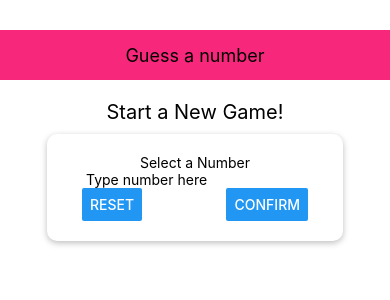
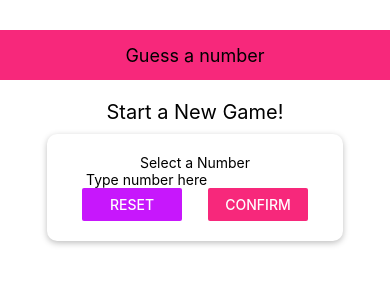
Before and after one commit to Archivaldi/guess-number-app, a React Native app: screen / in a window 390 px wide. Shown: the top 300 px of the page. Built offline with nearby package versions, Linux system fonts and the light colour scheme.

Commit message:
assign constants and buttons styling

```diff
--- a/components/Header.js
+++ b/components/Header.js
@@ -1,5 +1,6 @@
 import React from 'react';
 import { View, Text, StyleSheet } from 'react-native';
+import Colors from '../constants/Colors';
 
 const Header = props => {
     return (
@@ -15,7 +16,7 @@ const styles = StyleSheet.create({
         height: 50,
         paddingTop: 5,
         paddingBottom: 5,
-        backgroundColor: '#f7287b',
+        backgroundColor: Colors.primary,
         alignItems: 'center',
         justifyContent: 'center',
         marginTop: 30
--- /dev/null
+++ b/constants/Colors.js
@@ -0,0 +1,4 @@
+export default {
+    primary: '#f7287b',
+    secondary: '#c717fc'
+};
--- a/screens/StartGameScreen.js
+++ b/screens/StartGameScreen.js
@@ -2,6 +2,7 @@ import React from 'react';
 import {View, StyleSheet, Text, TextInput, Button} from 'react-native';
 
 import Card from '../components/Card';
+import Colors from "../constants/Colors";
 
 const StartGameScreen = props => {
     return (
@@ -11,8 +12,8 @@ const StartGameScreen = props => {
                 <Text>Select a Number</Text>
                 <TextInput placeholder="Type number here"/>
                 <View style={styles.buttonContainer}>
-                   <Button title="Reset" onPress={()=> {}}/>
-                   <Button title="Confirm" onPress={()=> {}}/>
+                   <View style={styles.button}><Button color={Colors.secondary} title="Reset" onPress={()=> {}}/></View>
+                   <View style={styles.button}><Button color={Colors.primary} title="Confirm" onPress={()=> {}}/></View>
                 </View>
             </Card>
         </View>
@@ -39,6 +40,9 @@ const styles = StyleSheet.create({
         width: '100%',
         justifyContent: 'space-between',
         paddingHorizontal: 15
+    },
+    button: {
+        width: 100,
     }
 });
 
```
